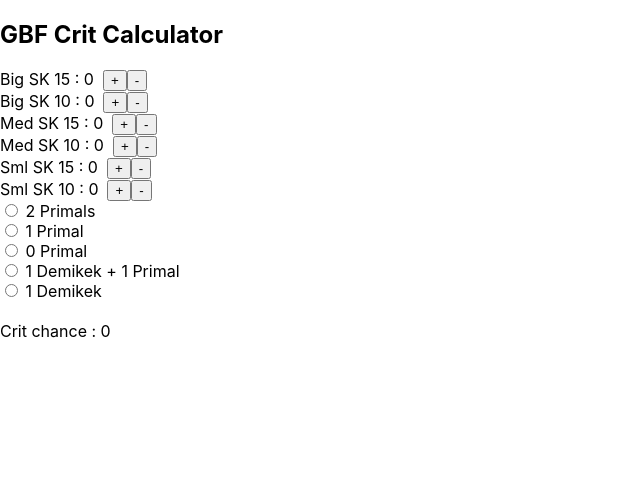
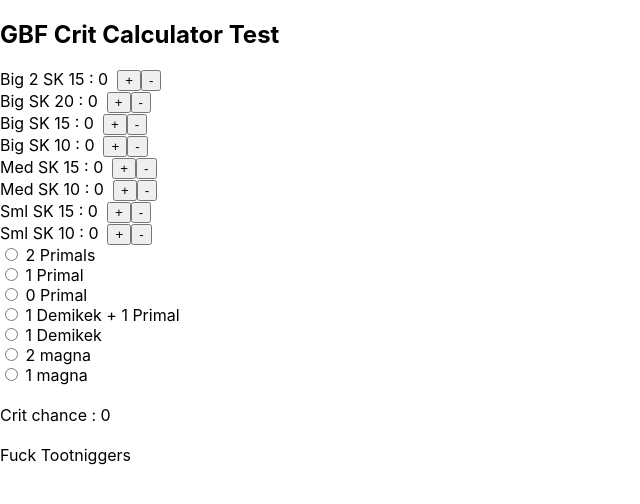
Before and after one commit to PogPoster/gbfcritcalc, a React (Create React App) app: page / in a window 1280 px wide. Shown: the top 504 px of the page, without its empty margins (0-640 px from the left). Built offline with nearby package versions, Linux system fonts and the light colour scheme.

Commit message:
big 2 added

```diff
--- a/src/App.js
+++ b/src/App.js
@@ -7,6 +7,12 @@ class App extends React.Component {
 
   state = {
     weaponSkill: [
+      {skillName: "Big 2 SK 15",
+      count: 0,
+      value: 12},
+      {skillName: "Big SK 20",
+      count: 0,
+      value: 11},
       {skillName: "Big SK 15",
       count: 0,
       value: 10},
@@ -46,10 +52,10 @@ class App extends React.Component {
     this.setState({weaponSkill: weaponSkills})
   }
 
-  handleOnChange(e) {
-    console.log('selected option', e.target.value);
+  handleOnChange = (e) => {
       this.setState({ selectedOption: e.target.value});
   }
+
   render() {
     var weaponSkills = [];
     for (let i = 0; i < this.state.weaponSkill.length; i++) {
@@ -68,12 +74,17 @@ class App extends React.Component {
 
     return (
       <div className="App">
-        <h2>GBF Crit Calculator</h2>
+        <h2>GBF Crit Calculator Test</h2>
         {weaponSkills}
-        <Summons click={(e) => this.handleOnChange(e)} selected={this.state.selectedOption} ></Summons>
+        <Summons click={this.handleOnChange} selected={this.state.selectedOption} ></Summons>
         <br/>
         Crit chance : {critChance}
+        <br/>
+        <br/>
+
+        Fuck Tootniggers
       </div>
+
     );
   }
 
--- a/src/Component/Summons.js
+++ b/src/Component/Summons.js
@@ -9,6 +9,9 @@ export class Summons extends Component {
                 <input type="radio" name="summons" value={1} onChange={this.props.click}/> 0 Primal<br/>
                 <input type="radio" name="summons" value={3.7} onChange={this.props.click}/> 1 Demikek + 1 Primal<br/>
                 <input type="radio" name="summons" value={2.3} onChange={this.props.click}/> 1 Demikek<br/>
+                <input type="radio" name="summons" value={3.4} onChange={this.props.click}/> 2 magna<br/>
+                <input type="radio" name="summons" value={2.2} onChange={this.props.click}/> 1 magna<br/>
+
             </div>
         )
     }
```
Lines whose indentation alone changed are shown as unchanged.
